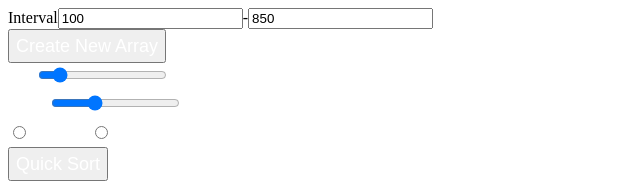
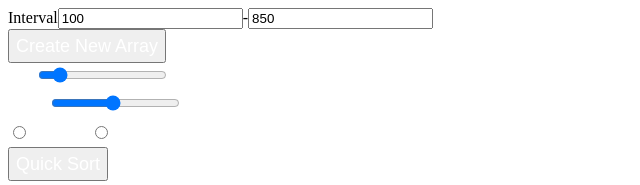
Before and after one commit to abramishvilisaba/sorting-algorithm-visualization, a React (Create React App) app: page / in a window 1280 px wide. Shown: the top 185 px of the page, without its empty margins (0-640 px from the left). Built offline with nearby package versions, Linux system fonts and the light colour scheme.

Commit message:
updated styles

```diff
--- a/src/App.js
+++ b/src/App.js
@@ -4,8 +4,8 @@ export default function SortingVisualizer() {
   const [array, setArray] = useState([]);
   const [size, setSize] = useState(15);
   const [width, setWidth] = useState(6);
-  const [selectedSpeed, setSelectedSpeed] = useState(70);
-  const [speed, setSpeed] = useState(70);
+  const [selectedSpeed, setSelectedSpeed] = useState(100);
+  const [speed, setSpeed] = useState(50);
   const [active, setActive] = useState(false);
   const [minHeight, setMinHeight] = useState(100);
   const [maxHeight, setMaxHeight] = useState(850);
```
